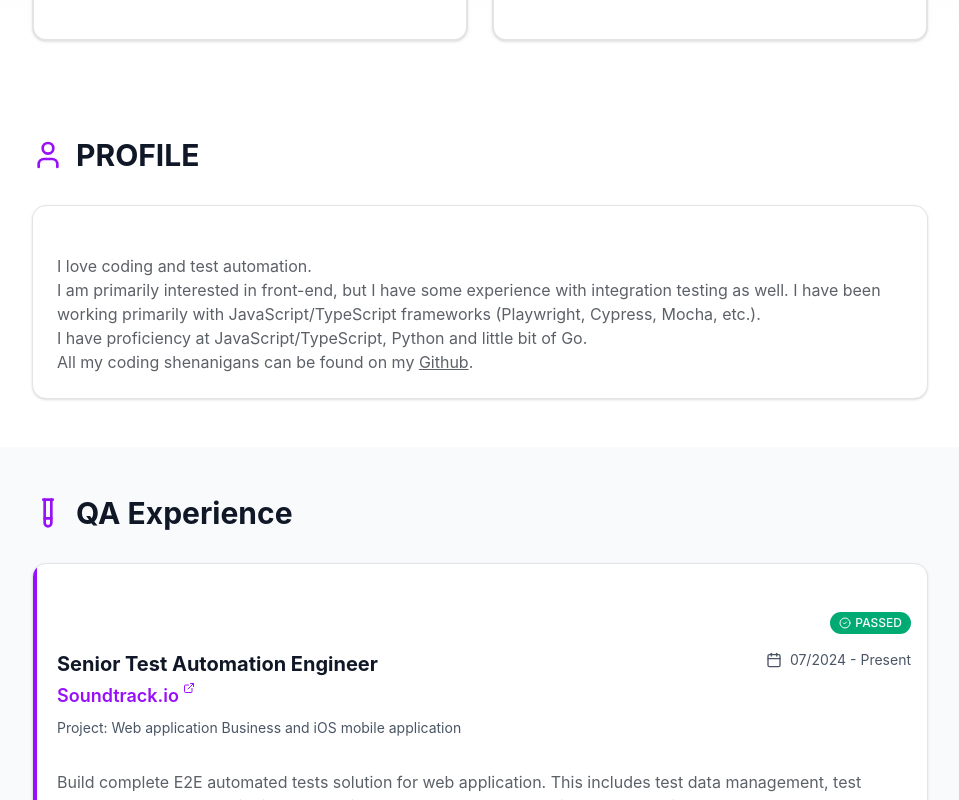
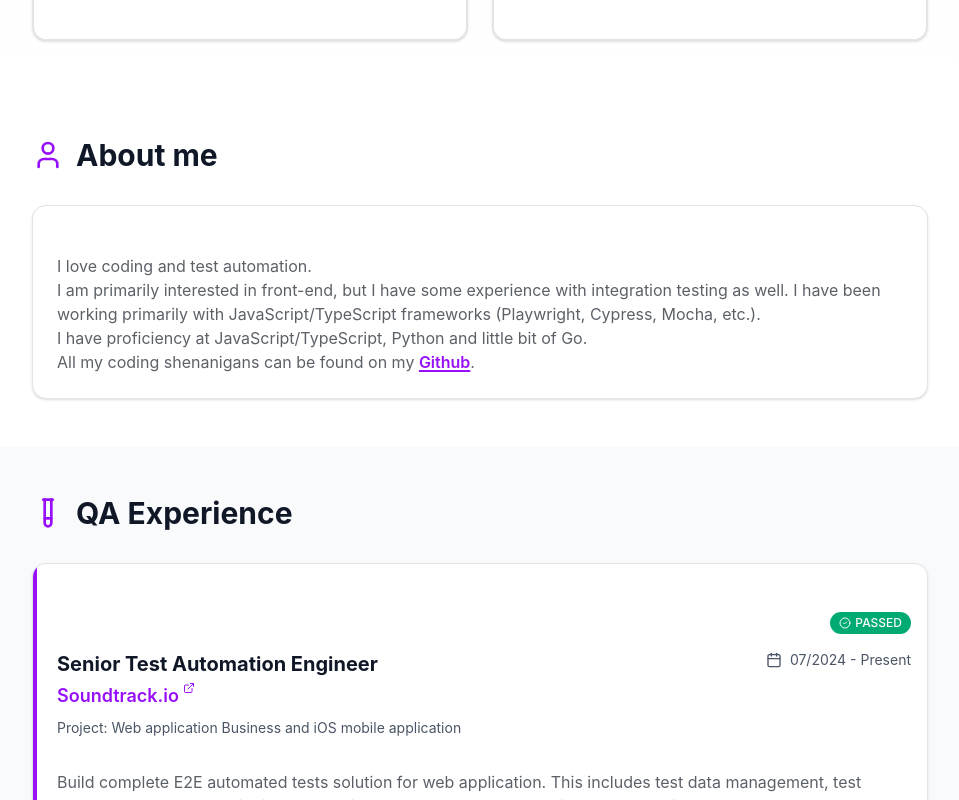
Before and after one commit to radekBednarik/personal_cv_page, a React (Vite) app: page / in a window 1280 px wide. Shown: the part 860-1660 px from the top of the page, without its empty margins (160-1119 px from the left). Built offline with nearby package versions, Linux system fonts and the light colour scheme.

Commit message:
chore: minor changes and tweaks

```diff
--- a/src/components/EducationCertsSection.tsx
+++ b/src/components/EducationCertsSection.tsx
@@ -85,11 +85,15 @@ export function EducationCertsSection({
 										key={item.id}
 										className="relative hover:shadow-lg transition-all duration-300 hover:scale-[1.02] dark:bg-gray-800 dark:border-gray-700 border-2 hover:border-success/50 dark:hover:border-success/50"
 									>
-										<div className="absolute top-4 right-4">
-											<CheckCircle2 className="h-5 w-5 text-success" />
-										</div>
 										<CardHeader>
-											<CardTitle className="text-lg text-purple-600 dark:text-purple-400 pr-8">
+											{/* Quality Badge */}
+											<div className="flex justify-end mb-2">
+												<Badge className="bg-success hover:bg-success text-success-foreground flex items-center gap-1">
+													<CheckCircle2 className="h-3 w-3" />
+													PASSED
+												</Badge>
+											</div>
+											<CardTitle className="text-lg text-purple-600 dark:text-purple-400">
 												{item.name}
 											</CardTitle>
 											<p className="text-sm text-gray-600 dark:text-gray-400">
--- a/src/components/ProfileSection.tsx
+++ b/src/components/ProfileSection.tsx
@@ -1,29 +1,44 @@
 import { User } from "lucide-react";
 import { Card, CardContent } from "@/components/ui/card";
-import type { SummarySection } from "@/lib/resume-types";
 
-interface ProfileSectionProps {
-	summary: SummarySection;
-}
-
-export function ProfileSection({ summary }: ProfileSectionProps) {
+export function ProfileSection() {
 	return (
 		<section className="py-12 px-4 dark:bg-gray-900">
 			<div className="container mx-auto max-w-4xl">
 				<div className="flex items-center gap-3 mb-8">
 					<User className="h-8 w-8 text-purple-600 dark:text-purple-400" />
 					<h2 className="text-3xl font-bold text-gray-900 dark:text-gray-100">
-						{summary.name}
+						About me
 					</h2>
 				</div>
 
 				<Card className="dark:bg-gray-800 dark:border-gray-700 hover:shadow-xl transition-all duration-300 hover:scale-[1.02]">
 					<CardContent className="pt-6">
-						<div
-							className="prose prose-lg max-w-none text-[#5c6168] dark:text-gray-300 dark:prose-invert"
-							// biome-ignore lint/security/noDangerouslySetInnerHtml: Resume content is trusted
-							dangerouslySetInnerHTML={{ __html: summary.content }}
-						/>
+						<div className="prose prose-lg max-w-none text-[#5c6168] dark:text-gray-300 dark:prose-invert">
+							<p>I love coding and test automation.</p>
+							<p>
+								I am primarily interested in front-end, but I have some
+								experience with integration testing as well. I have been working
+								primarily with JavaScript/TypeScript frameworks (Playwright,
+								Cypress, Mocha, etc.).
+							</p>
+							<p>
+								I have proficiency at JavaScript/TypeScript, Python and little
+								bit of Go.
+							</p>
+							<p>
+								All my coding shenanigans can be found on my{" "}
+								<a
+									target="_blank"
+									rel="noreferrer noopener"
+									href="https://github.com/radekBednarik"
+									className="text-purple-600 dark:text-purple-400 hover:text-purple-700 dark:hover:text-purple-300 underline decoration-purple-600 dark:decoration-purple-400 decoration-2 underline-offset-2 transition-colors duration-200 font-semibold"
+								>
+									Github
+								</a>
+								.
+							</p>
+						</div>
 					</CardContent>
 				</Card>
 			</div>
--- a/src/routes/index.tsx
+++ b/src/routes/index.tsx
@@ -29,7 +29,7 @@ function App() {
 			</div>
 			{/* biome-ignore lint/correctness/useUniqueElementIds: Navigation anchor */}
 			<div id="profile">
-				<ProfileSection summary={resume.sections.summary} />
+				<ProfileSection />
 			</div>
 			{/* biome-ignore lint/correctness/useUniqueElementIds: Navigation anchor */}
 			<div id="experience">
```
